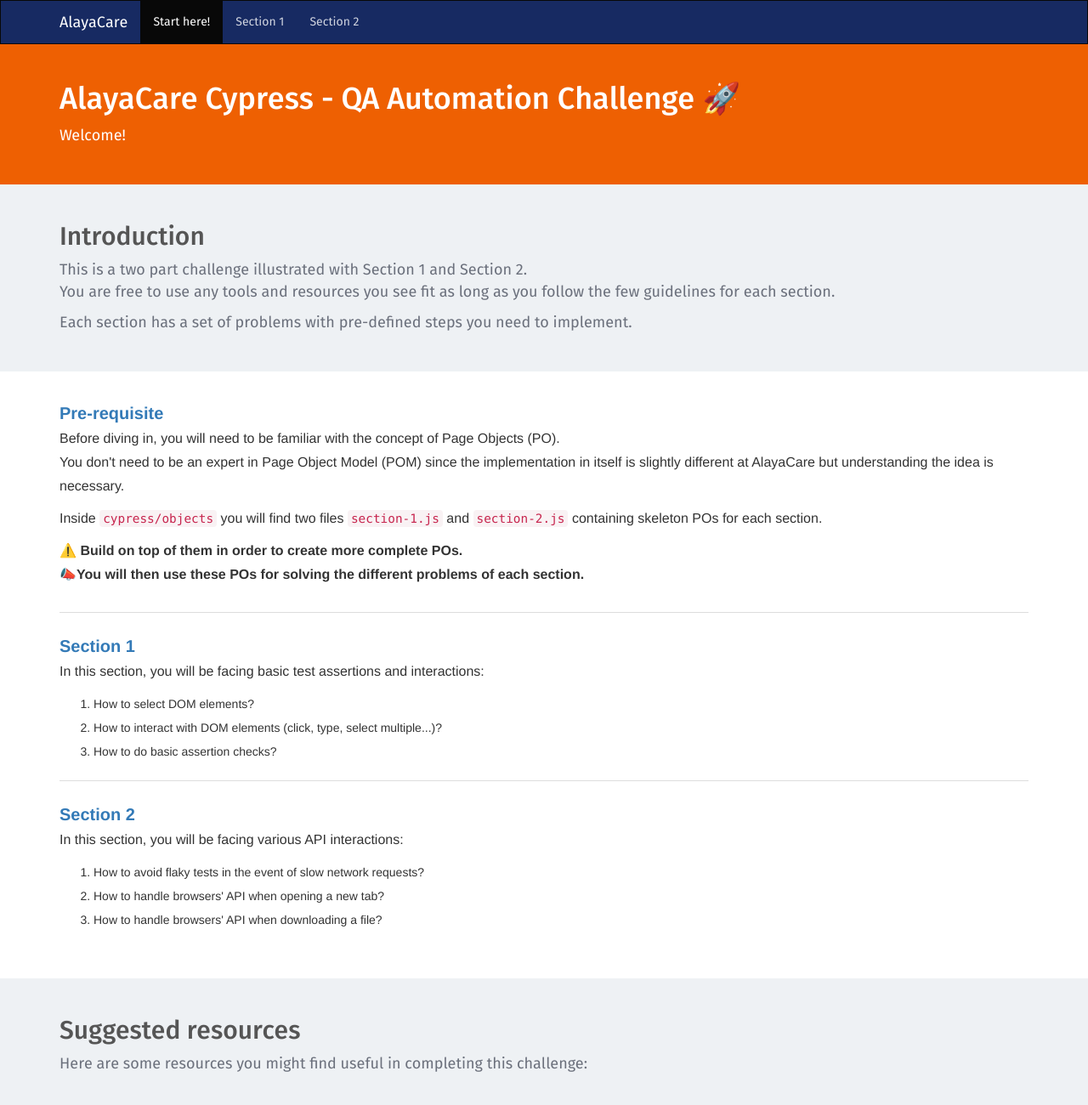
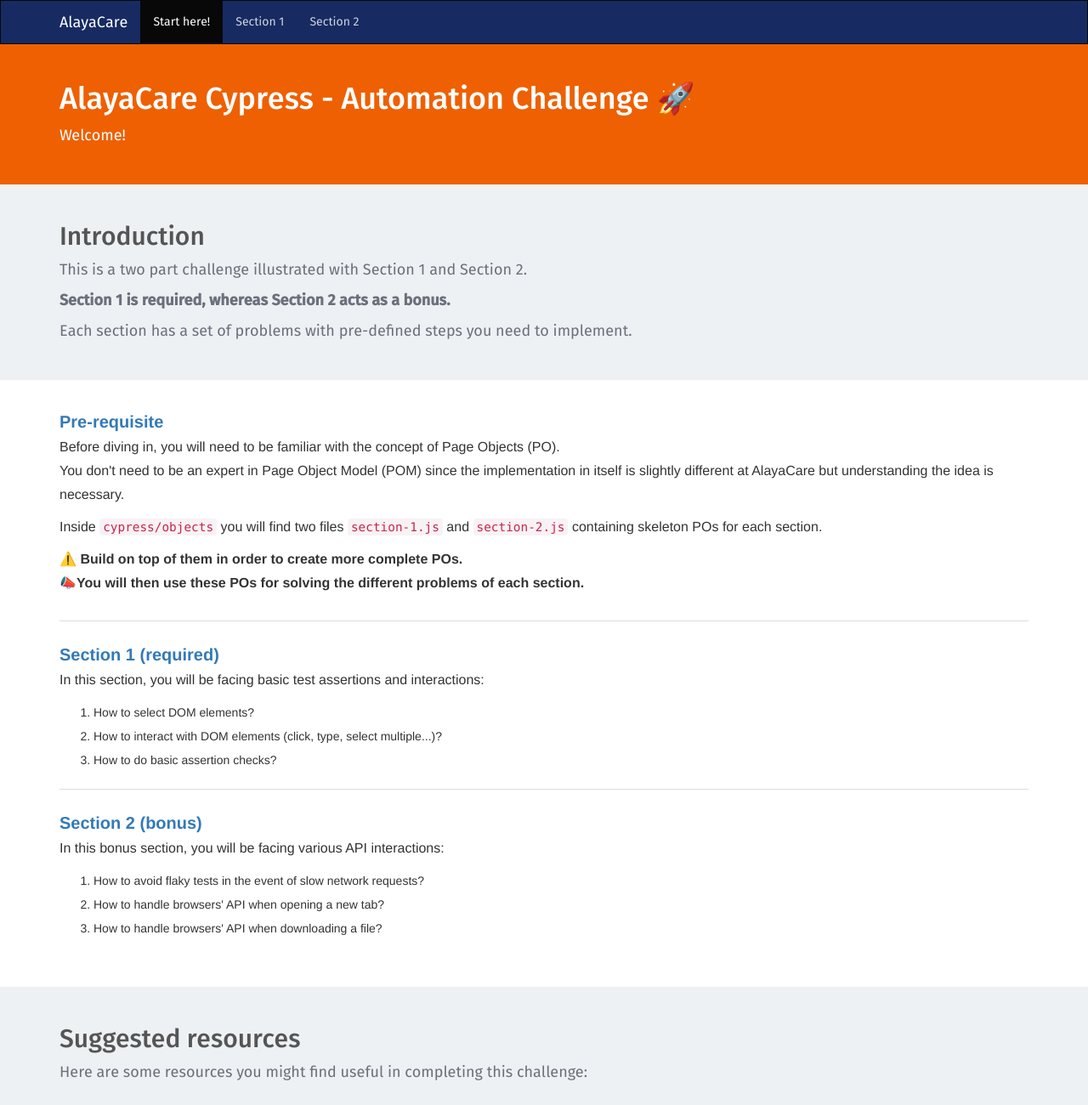
Before and after one commit to sidra2021/automation-challenge, a website: page app/index.html in a window 1280 px wide. Shown: the top 1300 px of the page at 85% size. Drawn offline with Linux system fonts and the light colour scheme.

Commit message:
Updated section 2 completion criteria.

```diff
--- a/app/index.html
+++ b/app/index.html
@@ -4,11 +4,11 @@
 <head>
   <meta charset="utf-8">
   <meta name="viewport" content="width=device-width, initial-scale=1">
-  <meta name="description" content="AlayaCare - Cypress interview handbook">
+  <meta name="description" content="AlayaCare - Automation Challenge">
   <meta name="author" content="AlayaCare">
   <meta name="copyright" content="AlayaCare">
 
-  <title>AlayaCare - Cypress interview handbook</title>
+  <title>AlayaCare - Automation Challenge</title>
 
   <link rel="icon" href="/assets/img/favicon.ico" type="image/x-icon">
   <link rel="stylesheet" href="/assets/css/vendor/bootstrap.min.css">
@@ -39,7 +39,7 @@
 
   <div class="banner">
     <div class="container">
-      <h1>AlayaCare Cypress - QA Automation Challenge 🚀</h1>
+      <h1>AlayaCare Cypress - Automation Challenge 🚀</h1>
       <p>
         Welcome!
       </p>
@@ -50,9 +50,9 @@
       <div class="row">
         <div id="utilities" class="col-xs-12">
           <h2>Introduction</h2>
-          <p>This is a two part challenge illustrated with Section 1 and Section 2. <br>You are free
-            to use any tools and resources you see fit as long as you follow the few guidelines for each section. </p>
-            <p>Each section has a set of problems with pre-defined steps you need to implement.</p>
+          <p>This is a two part challenge illustrated with Section 1 and Section 2.
+            <p><strong>Section 1 is required, whereas Section 2 acts as a bonus.</strong></p>
+          <p>Each section has a set of problems with pre-defined steps you need to implement.</p>
         </div>
       </div>
     </div>
@@ -63,17 +63,20 @@
         <ul class="home-list">
           <li>
             <a href="/">Pre-requisite</a>
-            <p>Before diving in, you will need to be familiar with the concept of Page Objects (PO). <br> You don't need to be an expert
+            <p>Before diving in, you will need to be familiar with the concept of Page Objects (PO). <br> You don't need
+              to be an expert
               in Page Object Model (POM) since the implementation in itself is slightly different at AlayaCare but
               understanding the idea is necessary.
             </p>
-            <p>Inside <code>cypress/objects</code> you will find two files <code>section-1.js</code> and <code>section-2.js</code> containing skeleton POs for each section.
+            <p>Inside <code>cypress/objects</code> you will find two files <code>section-1.js</code> and
+              <code>section-2.js</code> containing skeleton POs for each section.
             </p>
-            <p style="font-weight: 700;">⚠️ Build on top of them in order to create more complete POs. <br> 📣You will then use these POs for solving the different problems of each section.</p>
+            <p style="font-weight: 700;">⚠️ Build on top of them in order to create more complete POs. <br> 📣You will
+              then use these POs for solving the different problems of each section.</p>
           </li>
 
           <li>
-            <a href="/section-1">Section 1</a>
+            <a href="/section-1">Section 1 (required)</a>
             <p>In this section, you will be facing basic test assertions and interactions:</p>
             <ol>
               <li>How to select DOM elements?</li>
@@ -82,8 +85,8 @@
             </ol>
           </li>
           <li>
-            <a href="/section-2">Section 2</a>
-            <p>In this section, you will be facing various API interactions:
+            <a href="/section-2">Section 2 (bonus)</a>
+            <p>In this bonus section, you will be facing various API interactions:
             </p>
             <ol>
               <li>How to avoid flaky tests in the event of slow network requests? </li>
@@ -111,9 +114,13 @@
         <ul class="home-list">
           <li>
             <ul>
-              <li><a href="https://docs.cypress.io/guides/overview/why-cypress.html">Official Cypress documentation</a></li>
-              <li><a href="https://docs.cypress.io/api/api/table-of-contents.html">Official Cypress API documentation</a></li>
-              <li><a href="https://github.com/cypress-io/cypress-example-recipes/tree/master/examples/testing-dom__tab-handling-links">Testing the DOM</a></li>
+              <li><a href="https://docs.cypress.io/guides/overview/why-cypress.html">Official Cypress documentation</a>
+              </li>
+              <li><a href="https://docs.cypress.io/api/api/table-of-contents.html">Official Cypress API
+                  documentation</a></li>
+              <li><a
+                  href="https://github.com/cypress-io/cypress-example-recipes/tree/master/examples/testing-dom__tab-handling-links">Testing
+                  the DOM</a></li>
               <li><a href="https://javascript.info/">Javascript Tutorial</a></li>
             </ul>
           </li>
```
Also changed, not shown: cypress/objects/section-1.js (+3 -3 lines), README.md.
